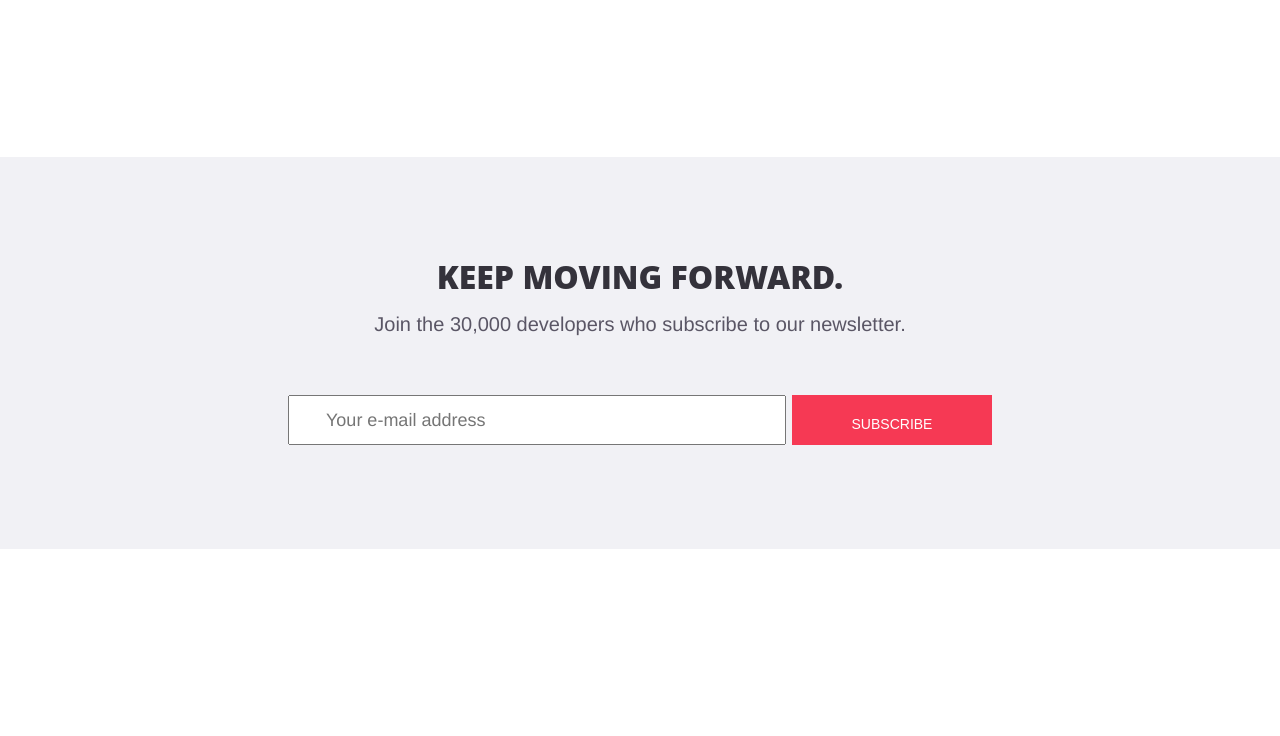
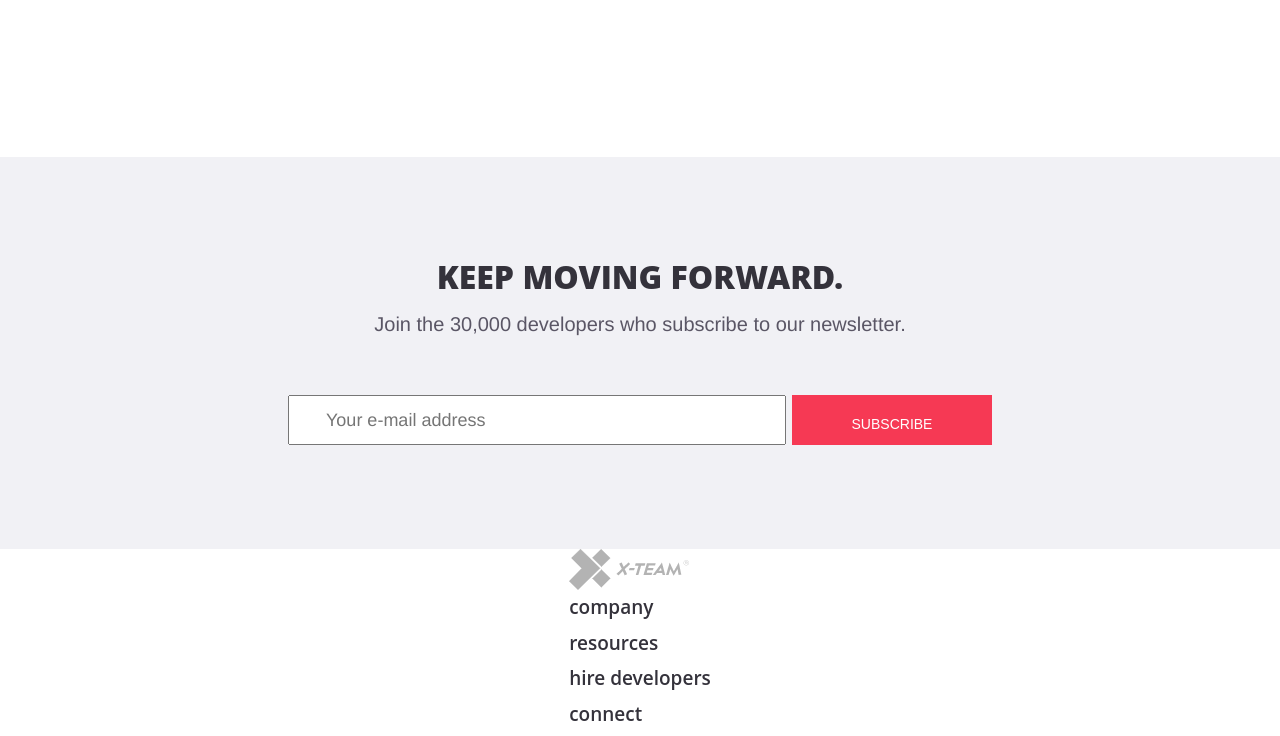
Before and after one commit to MuhammadUmer0/x-team.com-mockup, a plain HTML site: page index.html in a window 1280 px wide. Shown: the part 6695-7431 px from the top of the page. Before the commit the page ends 7244 px from the top, so only its background shows below. Drawn offline with Linux system fonts and the light colour scheme.

Commit message:
WIP: footer

```diff
--- a/index.html
+++ b/index.html
@@ -306,7 +306,12 @@
       </div>
       <!--newsLetter end-->
       <footer><!--footer start-->
-
+          <div class="imgHeading">
+            <a href="index.html"><img src="images/image0.png"></a>
+            <h6>company</h6>
+            <h6>resources</h6>
+            <h6>hire developers</h6>
+            <h6>connect</h6></div>
       </footer><!--footer end-->
     </section>
     <!--section end-->
```
